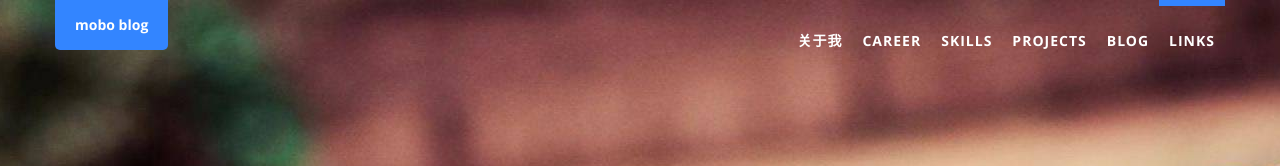
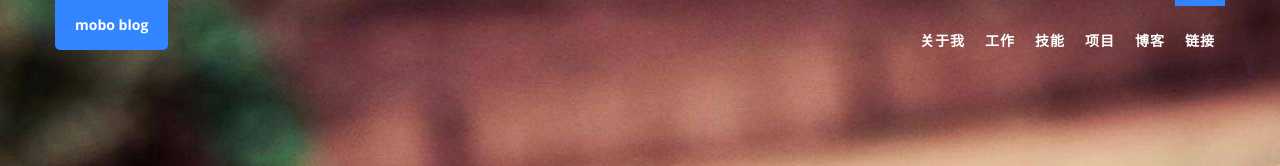
Before and after one commit to wanyouyinli/mobo.github.io, a Jekyll site: the page built from index_copy.html, in a window 1280 px wide. Shown: the top 166 px of the page. Built offline with Jekyll 4.4.1, drawn with Linux system fonts in a browser that asks for light colours.

Commit message:
修改name

```diff
--- a/_data/landing.yml
+++ b/_data/landing.yml
@@ -8,31 +8,31 @@
 
 - id: career
   i18n: nav.career
-  name: Career
+  name: 工作
   tpl: career.html
   css: timeline
 
 - id: skills
   i18n: nav.skills
-  name: Skills
+  name: 技能
   tpl: skills.html
   css: team
 
 - id: projects
   i18n: nav.projects
-  name: Projects
+  name: 项目
   tpl: projects.html
   css: project
 
 - id: blog
   i18n: nav.blog
-  name: Blog
+  name: 博客
   tpl: blog.html
   page: blog/
   css: testimonials navy-section
 
 - id: links
   i18n: nav.link
-  name: Links
+  name: 链接
   tpl: links.html
   css: contact
```
